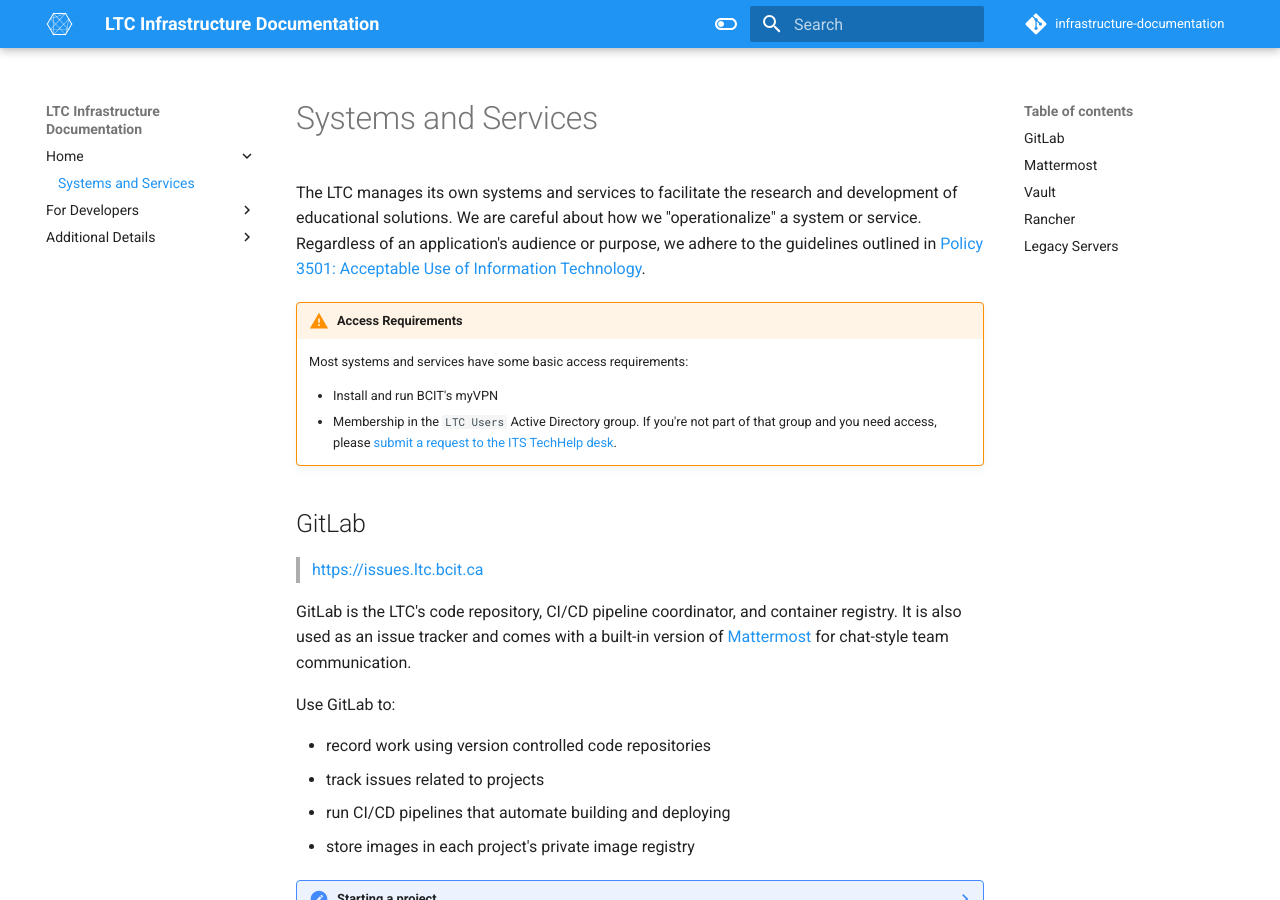
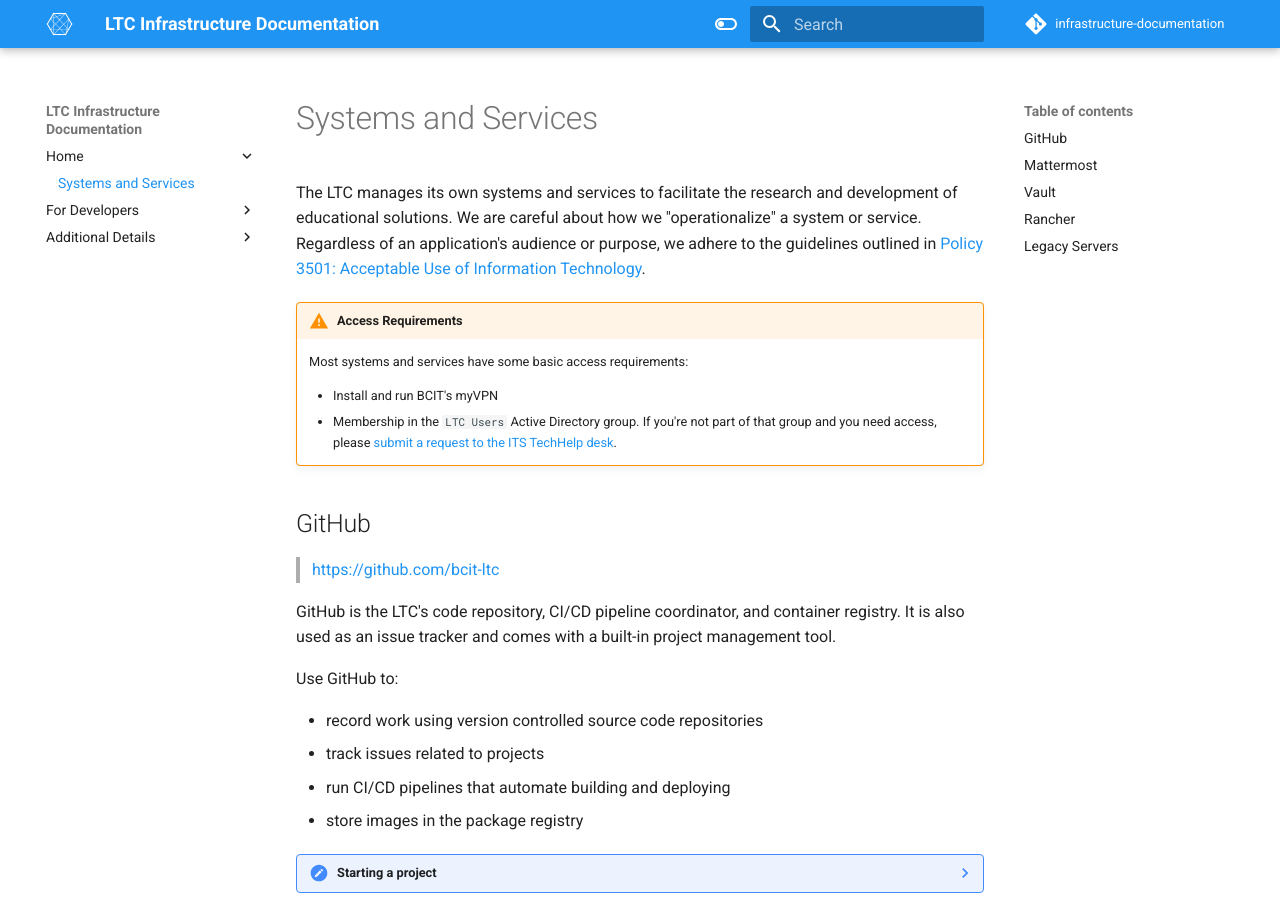
Before and after one commit to bcit-ltc/infrastructure-documentation, an MkDocs documentation site: the page built from docs/services-systems.md, in a window 1280 px wide and 900 px high. Built offline with MkDocs 1.6.1 and Material for MkDocs 9.7.7, drawn with Linux system fonts in a browser that asks for light colours.

Commit message:
feat: adjusting text to refer to GitHub, from GitLab

```diff
--- a/docs/services-systems.md
+++ b/docs/services-systems.md
@@ -9,28 +9,22 @@
     * Install and run BCIT's myVPN
     * Membership in the `LTC Users` Active Directory group. If you're not part of that group and you need access, please [submit a request to the ITS TechHelp desk](https://techhelp.bcit.ca/).
 
-## GitLab
+## GitHub
 
-> [https://issues.ltc.bcit.ca](https://issues.ltc.bcit.ca)
+> [https://github.com/bcit-ltc](https://github.com/bcit-ltc)
 
-GitLab is the LTC's code repository, CI/CD pipeline coordinator, and container registry. It is also used as an issue tracker and comes with a built-in version of [Mattermost](https://mattermost.com/) for chat-style team communication.
+GitHub is the LTC's code repository, CI/CD pipeline coordinator, and container registry. It is also used as an issue tracker and comes with a built-in project management tool.
 
-Use GitLab to:
+Use GitHub to:
 
-* record work using version controlled code repositories
+* record work using version controlled source code repositories
 * track issues related to projects
 * run CI/CD pipelines that automate building and deploying
-* store images in each project's private image registry
+* store images in the package registry
 
 ??? note "Starting a project"
 
-    Start a project by creating a code repository in GitLab:
-
-    `Apps`
-    :   Projects that have some front-end component; UI required.
-
-    `Utilities`
-    :   Tools, resources, and services (both local and server-based) that do not have a front-end
+    Start a project by creating a code repository in GitHub. Give your project a description and add a README.md to help the community understand what the project is and how they can start using it.
 
 ## Mattermost
 
```
